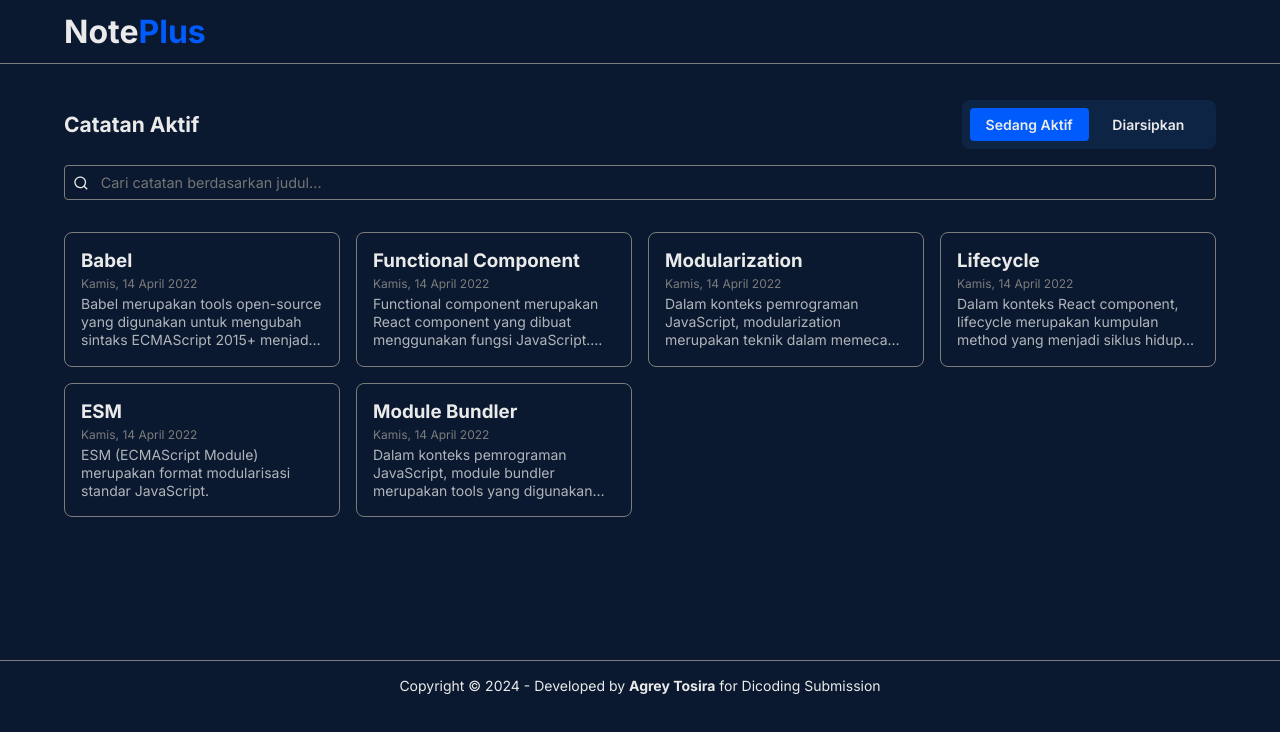
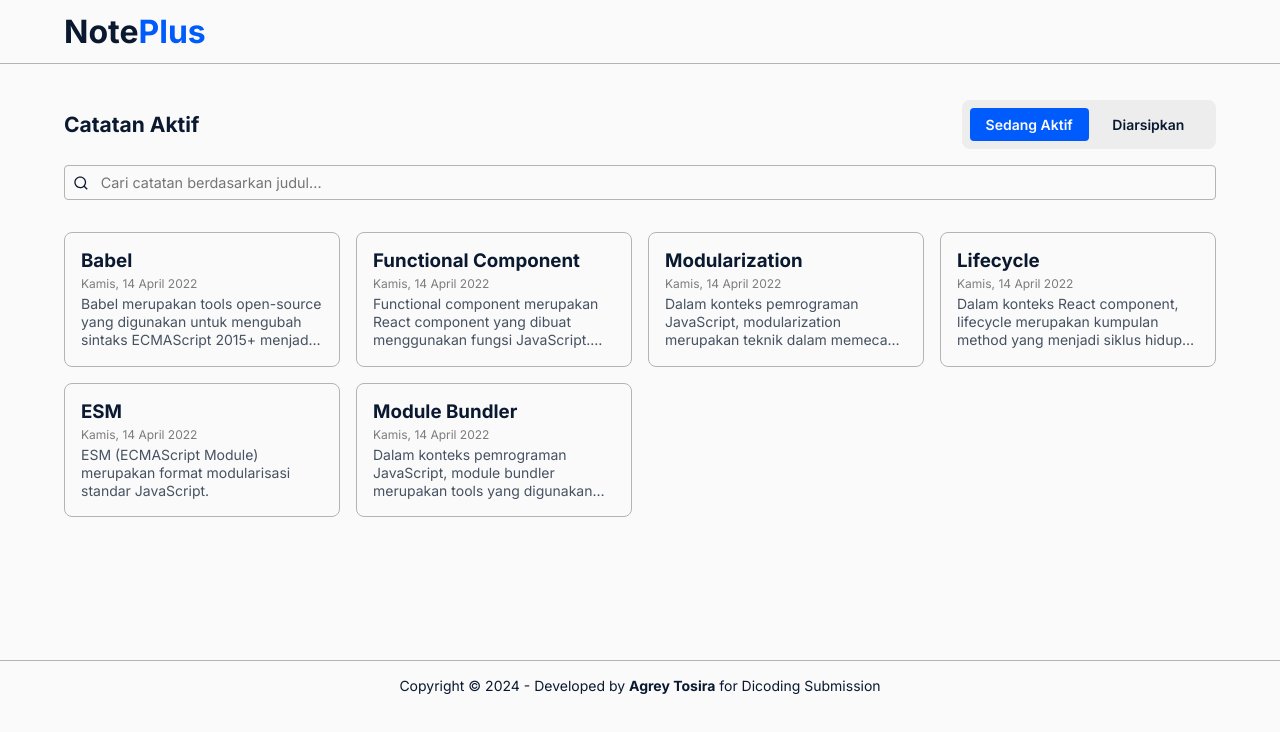
Before and after one commit to agreytosira/noteplus, a React (Vite) app: page / in a window 1280 px wide. Shown: the top 732 px of the page. Built offline with nearby package versions, Linux system fonts and the light colour scheme.

Commit message:
style: finish styling for light mode

```diff
--- a/index.html
+++ b/index.html
@@ -11,7 +11,7 @@
         <link rel="preconnect" href="https://fonts.gstatic.com" crossorigin />
         <link href="https://fonts.googleapis.com/css2?family=Inter:wght@400;600;700&family=Poppins:wght@400;600;700&display=swap" rel="stylesheet" />
     </head>
-  <body class="dark">
+    <body class="light">
         <div id="root"></div>
         <script type="module" src="/src/index.jsx"></script>
     </body>
--- /dev/null
+++ b/src/styles/_light-mode.scss
@@ -0,0 +1,87 @@
+body.light {
+    color: $body;
+    background-color: $bodyLight;
+
+    // Header
+    .header {
+        background-color: $bodyLight;
+        border-bottom: 1px solid $borderLight;
+
+        &__brand {
+            a {
+                color: $body;
+            }
+        }
+    }
+
+    // Searchbar
+    .searchbar {
+        border: 1px solid $borderLight;
+
+        input {
+            color: $body;
+        }
+    }
+
+    // Note
+    .note {
+        &__navigation {
+            nav {
+                background-color: darken($bodyLight, 5%);
+
+                ul {
+                    li {
+                        a {
+                            color: $body;
+
+                            &.active {
+                                color: $bodyLight;
+                            }
+                        }
+                    }
+                }
+            }
+        }
+
+        &-detail {
+            p {
+                color: rgba($color: $body, $alpha: 0.75);
+            }
+        }
+
+        &-item {
+            border: 1px solid $borderLight;
+
+            &__title {
+                color: $body;
+            }
+
+            &__content {
+                color: rgba($color: $body, $alpha: 0.75);
+            }
+
+            &:hover {
+                background-color: darken($color: $bodyLight, $amount: 5%);
+                border: 1px solid $grey;
+            }
+        }
+    }
+
+    // Footer
+    .footer {
+        border-top: 1px solid $borderLight;
+
+        p {
+            color: $body;
+        }
+    }
+
+    .btn-link {
+        color: $body;
+        transition: all 0.3s ease;
+
+        &:hover {
+            color: $blue;
+        }
+    }
+}
--- a/src/styles/global.scss
+++ b/src/styles/global.scss
@@ -1,6 +1,8 @@
 $white: #eaeaea;
+$bodyLight: #fafafa;
 $secondaryText: rgba($white, 0.75);
 $grey: #7c7c7c;
+$borderLight: #b4b4b4;
 $body: #0a192f;
 $blue: #005bfc;
 $red: #cf3636;
@@ -458,3 +460,4 @@ textarea {
 }
 
 @import './responsive';
+@import './light-mode';
```
Lines whose indentation alone changed are shown as unchanged.
